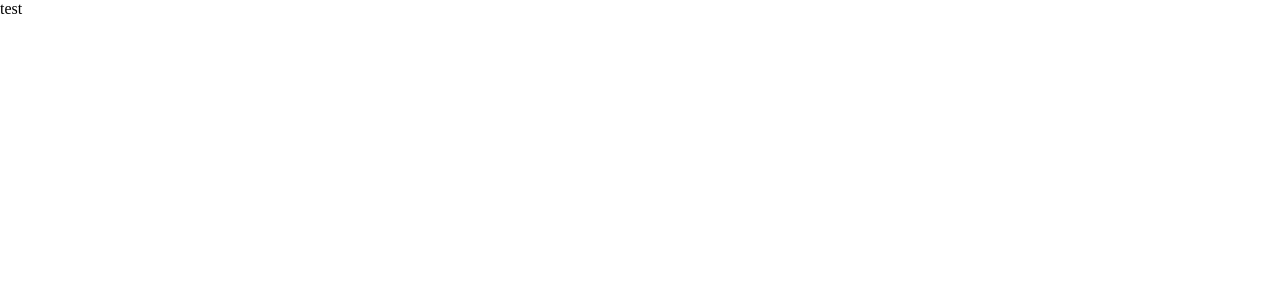
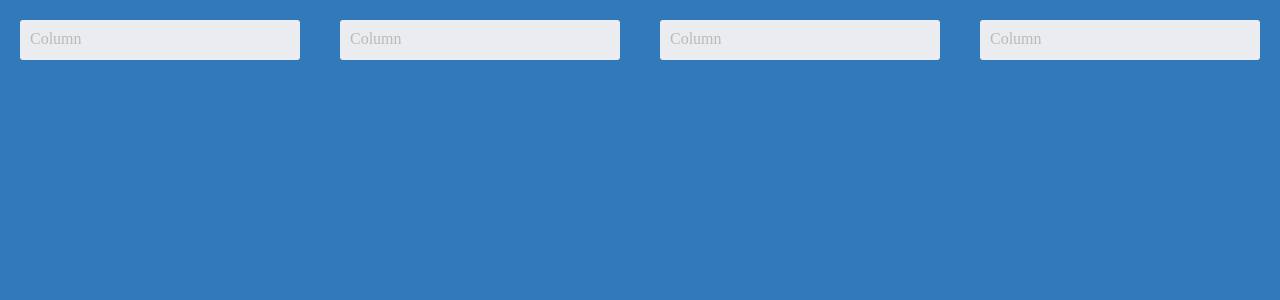
Before and after one commit to HerrWallace/Trello-clone, a React (Create React App) app: page / in a window 1280 px wide. Shown: the top 300 px of the page. Built offline with nearby package versions, Linux system fonts and the light colour scheme.

Commit message:
feat: add Column component

```diff
--- a/src/App.tsx
+++ b/src/App.tsx
@@ -1,6 +1,13 @@
+import { AppContainer } from "./styles"
+import { Column } from './Column';
 
 export const App = () => {
   return (
-    <div>test</div>
+    <AppContainer>
+      <Column />
+      <Column />
+      <Column />
+      <Column />
+    </AppContainer>
   )
 }
--- /dev/null
+++ b/src/Column.tsx
@@ -0,0 +1,9 @@
+import { ColumnContainer } from "./styles"
+
+export const Column = () => {
+  return (
+    <ColumnContainer>
+    Column
+    </ColumnContainer>
+  )
+}
--- /dev/null
+++ b/src/styles.ts
@@ -0,0 +1,20 @@
+import styled from "styled-components";
+
+export const AppContainer = styled.div`
+  display: flex;
+  background-color: #3179ba;
+  height: 100%;
+  width: 100%;
+  color: #bbb;
+  align-items: flex-start;
+`
+
+export const ColumnContainer = styled.div`
+  background-color: #ebecf0;
+  width: 300px;
+  min-height: 40px;
+  border-radius: 3px;
+  margin: 20px;
+  padding: 10px;
+
+`
```
